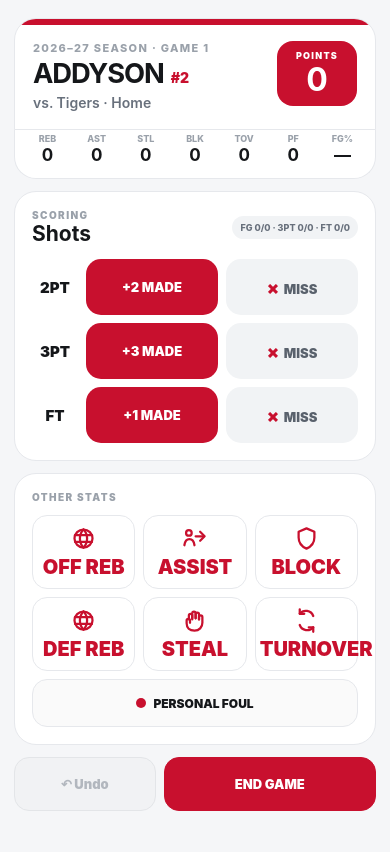
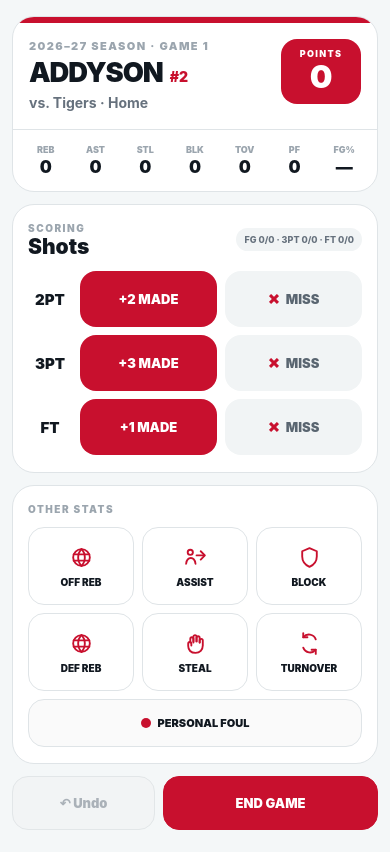
Before and after one commit to thesolelab/basketball-stat-tracker, a plain HTML site: page index.html in a window 390 px wide. Drawn offline with Linux system fonts and the light colour scheme.

Commit message:
Update styles.css

```diff
--- a/css/styles.css
+++ b/css/styles.css
@@ -1,25 +1,26 @@
 /* ======================================================
    BASKETBALL STAT TRACKER
-   Mobile-first game tracking interface
+   Mobile-first interface
 ====================================================== */
 
 :root {
   --red: #c8102e;
-  --red-dark: #a50d26;
+  --red-dark: #a90d27;
 
   --white: #ffffff;
-  --background: #f5f6f8;
+
+  --background: #f4f7f8;
   --surface: #ffffff;
+  --surface-secondary: #f1f4f5;
 
-  --text: #15171a;
-  --text-secondary: #68707c;
-  --text-muted: #9aa1aa;
+  --text: #111820;
+  --text-secondary: #66717d;
+  --text-muted: #9ba5ae;
 
-  --border: #e6e8ec;
-  --button-light: #f1f3f5;
+  --border: #dfe4e7;
 
-  --radius-lg: 22px;
-  --radius-md: 15px;
+  --radius-large: 22px;
+  --radius-medium: 16px;
 
   --content-width: 680px;
 }
@@ -39,7 +40,9 @@ html {
 
 body {
   margin: 0;
+
   min-height: 100%;
+
   background: var(--background);
   color: var(--text);
 
@@ -58,6 +61,7 @@ body {
 
 button {
   font: inherit;
+
   -webkit-tap-highlight-color: transparent;
 }
 
@@ -69,16 +73,32 @@ button {
 .app {
   width: 100%;
   max-width: var(--content-width);
+
   margin: 0 auto;
 
   padding:
-    max(18px, env(safe-area-inset-top))
+    max(16px, env(safe-area-inset-top))
     14px
-    max(28px, env(safe-area-inset-bottom));
+    max(22px, env(safe-area-inset-bottom));
 
   display: flex;
   flex-direction: column;
+
   gap: 12px;
+}
+
+
+/* ======================================================
+   GAME CARD
+====================================================== */
+
+.game-card {
+  overflow: hidden;
+
+  background: var(--white);
+
+  border: 1px solid var(--border);
+  border-radius: var(--radius-large);
 }
 
 
@@ -92,22 +112,18 @@ button {
   display: flex;
   align-items: flex-start;
   justify-content: space-between;
-  gap: 16px;
+
+  gap: 14px;
 
   padding: 22px 18px 18px;
+}
 
-  background: var(--white);
-
-  border: 1px solid var(--border);
-  border-radius: var(--radius-lg) var(--radius-lg) 0 0;
-
-  overflow: hidden;
-}
 
 .game-header::before {
   content: "";
 
   position: absolute;
+
   top: 0;
   left: 0;
 
@@ -117,33 +133,43 @@ button {
   background: var(--red);
 }
 
+
 .game-info {
   min-width: 0;
 }
 
+
 .season-label {
-  margin: 0 0 5px;
+  margin: 0 0 6px;
 
   color: var(--text-muted);
 
   font-size: 11px;
-  font-weight: 800;
-  letter-spacing: 0.12em;
+  font-weight: 900;
+
+  letter-spacing: 0.13em;
 }
+
 
 .player-name-row {
   display: flex;
   align-items: baseline;
+
   gap: 7px;
 }
+
 
 .player-name-row h1 {
   margin: 0;
 
-  font-size: clamp(24px, 7vw, 32px);
+  font-size: clamp(25px, 7vw, 32px);
+  font-weight: 900;
+
   line-height: 1;
+
   letter-spacing: -0.04em;
 }
+
 
 .player-number {
   color: var(--red);
@@ -152,13 +178,14 @@ button {
   font-weight: 900;
 }
 
+
 .opponent {
-  margin: 7px 0 0;
+  margin: 8px 0 0;
 
   color: var(--text-secondary);
 
   font-size: 14px;
-  font-weight: 600;
+  font-weight: 700;
 }
 
 
@@ -167,9 +194,11 @@ button {
 ====================================================== */
 
 .points-card {
+  flex: 0 0 auto;
+
   min-width: 80px;
 
-  padding: 9px 14px;
+  padding: 9px 14px 10px;
 
   background: var(--red);
   color: var(--white);
@@ -179,21 +208,26 @@ button {
   text-align: center;
 }
 
+
 .points-card span {
   display: block;
 
-  margin-bottom: 1px;
-
   font-size: 9px;
   font-weight: 900;
-  letter-spacing: 0.14em;
+
+  letter-spacing: 0.15em;
 }
+
 
 .points-card strong {
   display: block;
 
+  margin-top: 1px;
+
   font-size: 32px;
-  line-height: 1.1;
+  font-weight: 900;
+
+  line-height: 1.05;
 }
 
 
@@ -203,17 +237,15 @@ button {
 
 .stat-bar {
   display: grid;
-  grid-template-columns: repeat(7, 1fr);
 
-  margin-top: -12px;
-  padding: 14px 8px;
+  grid-template-columns:
+    repeat(7, minmax(0, 1fr));
 
-  background: var(--white);
+  padding: 14px 8px 15px;
 
-  border: 1px solid var(--border);
-  border-top: 1px solid #f0f1f3;
-  border-radius: 0 0 var(--radius-lg) var(--radius-lg);
+  border-top: 1px solid var(--border);
 }
+
 
 .stat {
   min-width: 0;
@@ -221,27 +253,31 @@ button {
   text-align: center;
 }
 
+
 .stat span {
   display: block;
 
-  margin-bottom: 3px;
+  margin-bottom: 4px;
 
   color: var(--text-muted);
 
   font-size: 9px;
-  font-weight: 800;
+  font-weight: 900;
 }
+
 
 .stat strong {
   display: block;
 
   font-size: 17px;
+  font-weight: 900;
+
   line-height: 1;
 }
 
 
 /* ======================================================
-   CARDS
+   STANDARD CARDS
 ====================================================== */
 
 .card {
@@ -250,17 +286,9 @@ button {
   background: var(--surface);
 
   border: 1px solid var(--border);
-  border-radius: var(--radius-lg);
+  border-radius: var(--radius-large);
 }
 
-.section-header {
-  display: flex;
-  align-items: center;
-  justify-content: space-between;
-  gap: 12px;
-
-  margin-bottom: 14px;
-}
 
 .eyebrow {
   display: block;
@@ -269,42 +297,72 @@ button {
 
   font-size: 10px;
   font-weight: 900;
-  letter-spacing: 0.14em;
+
+  letter-spacing: 0.15em;
 }
 
+
+.section-header {
+  display: flex;
+  align-items: center;
+  justify-content: space-between;
+
+  gap: 12px;
+
+  margin-bottom: 14px;
+}
+
+
 .section-header h2 {
-  margin: 1px 0 0;
+  margin: 2px 0 0;
 
   font-size: 21px;
-  line-height: 1.1;
+  font-weight: 900;
+
+  line-height: 1;
 }
 
+
+/* ======================================================
+   SHOOTING SUMMARY
+====================================================== */
+
 .shooting-summary {
-  padding: 7px 11px;
+  flex: 0 0 auto;
 
-  background: var(--button-light);
+  padding: 7px 10px;
+
+  background: var(--surface-secondary);
   color: var(--text-secondary);
 
   border-radius: 999px;
 
-  font-size: 11px;
+  font-size: 10px;
   font-weight: 800;
+
   white-space: nowrap;
 }
 
 
 /* ======================================================
-   SHOOTING CONTROLS
+   SHOT BUTTONS
 ====================================================== */
 
 .shot-row {
   display: grid;
-  grid-template-columns: 46px minmax(0, 1fr) minmax(0, 1fr);
+
+  grid-template-columns:
+    44px
+    minmax(0, 1fr)
+    minmax(0, 1fr);
+
   align-items: stretch;
+
   gap: 8px;
 
   margin-top: 8px;
 }
+
 
 .shot-label {
   display: flex;
@@ -315,11 +373,14 @@ button {
   font-weight: 900;
 }
 
+
 .shot-row button {
   min-height: 56px;
 
+  padding: 8px;
+
   border: 0;
-  border-radius: var(--radius-md);
+  border-radius: var(--radius-medium);
 
   font-size: 13px;
   font-weight: 900;
@@ -327,40 +388,144 @@ button {
   cursor: pointer;
 }
 
+
 .btn-made {
   background: var(--red);
   color: var(--white);
 }
 
+
 .btn-miss {
-  background: var(--button-light);
-  color: #59616c;
+  background: var(--surface-secondary);
+  color: #596570;
+}
+
+
+.miss-x {
+  margin-right: 3px;
+
+  color: var(--red);
+
+  font-size: 18px;
+  font-weight: 900;
+
+  line-height: 0;
 }
 
 
 /* ======================================================
-   OTHER STAT BUTTONS
+   OTHER STATS
 ====================================================== */
+
+.other-stats-card {
+  padding-bottom: 16px;
+}
+
 
 .stat-buttons {
   display: grid;
-  grid-template-columns: repeat(3, minmax(0, 1fr));
+
+  grid-template-columns:
+    repeat(3, minmax(0, 1fr));
+
   gap: 8px;
 
   margin-top: 12px;
 }
 
+
 .stat-buttons button {
+  display: flex;
+  flex-direction: column;
+  align-items: center;
+  justify-content: center;
+
   min-width: 0;
-  min-height: 68px;
+  min-height: 82px;
 
-  padding: 8px 4px;
+  padding: 10px 5px;
 
   background: var(--white);
   color: var(--text);
 
   border: 1px solid var(--border);
-  border-radius: var(--radius-md);
+  border-radius: var(--radius-medium);
+
+  cursor: pointer;
+}
+
+
+/* ======================================================
+   STAT ICONS
+====================================================== */
+
+.stat-icon {
+  display: flex;
+  align-items: center;
+  justify-content: center;
+
+  width: 27px;
+  height: 27px;
+
+  margin-bottom: 7px;
+
+  color: var(--red);
+}
+
+
+.stat-icon svg {
+  display: block;
+
+  width: 27px;
+  height: 27px;
+
+  fill: none;
+
+  stroke: currentColor;
+  stroke-width: 1.8;
+
+  stroke-linecap: round;
+  stroke-linejoin: round;
+}
+
+
+.stat-button-label {
+  display: block;
+
+  color: var(--text);
+
+  font-size: 10px;
+  font-weight: 900;
+
+  line-height: 1.1;
+
+  white-space: nowrap;
+}
+
+
+/* ======================================================
+   PERSONAL FOUL
+====================================================== */
+
+.foul-button {
+  display: flex;
+  align-items: center;
+  justify-content: center;
+
+  gap: 7px;
+
+  width: 100%;
+  min-height: 48px;
+
+  margin-top: 8px;
+
+  padding: 8px;
+
+  background: #fafafa;
+  color: var(--text);
+
+  border: 1px solid var(--border);
+  border-radius: var(--radius-medium);
 
   font-size: 11px;
   font-weight: 900;
@@ -368,37 +533,16 @@ button {
   cursor: pointer;
 }
 
-.stat-buttons button span {
+
+.foul-dot {
   display: block;
 
-  margin-bottom: 3px;
+  width: 10px;
+  height: 10px;
 
-  color: var(--red);
+  background: var(--red);
 
-  font-size: 20px;
-  line-height: 1;
-}
-
-.foul-button {
-  width: 100%;
-  min-height: 48px;
-
-  margin-top: 8px;
-
-  background: #fafafa;
-  color: var(--text);
-
-  border: 1px solid var(--border);
-  border-radius: var(--radius-md);
-
-  font-size: 12px;
-  font-weight: 900;
-
-  cursor: pointer;
-}
-
-.foul-button::first-letter {
-  color: var(--red);
+  border-radius: 50%;
 }
 
 
@@ -408,14 +552,21 @@ button {
 
 .game-controls {
   display: grid;
-  grid-template-columns: 0.8fr 1.2fr;
+
+  grid-template-columns:
+    0.8fr
+    1.2fr;
+
   gap: 8px;
 }
+
 
 .game-controls button {
   min-height: 54px;
 
-  border-radius: var(--radius-md);
+  padding: 8px;
+
+  border-radius: var(--radius-medium);
 
   font-size: 13px;
   font-weight: 900;
@@ -423,12 +574,24 @@ button {
   cursor: pointer;
 }
 
+
 .undo-button {
   background: var(--white);
   color: var(--text-secondary);
 
-  border: 1px solid #d8dce1;
+  border: 1px solid var(--border);
 }
+
+
+.undo-button:disabled {
+  background: #f2f4f5;
+  color: #aab1b8;
+
+  border-color: #e2e6e8;
+
+  cursor: default;
+}
+
 
 .end-game-button {
   background: var(--red);
@@ -439,7 +602,7 @@ button {
 
 
 /* ======================================================
-   INTERACTIONS
+   BUTTON FEEDBACK
 ====================================================== */
 
 button {
@@ -449,118 +612,27 @@ button {
     background-color 0.15s ease;
 }
 
-button:active {
+
+button:active:not(:disabled) {
   transform: scale(0.97);
-  opacity: 0.86;
+
+  opacity: 0.88;
 }
 
+
 button:focus-visible {
-  outline: 3px solid rgba(200, 16, 46, 0.22);
+  outline: 3px solid rgba(200, 16, 46, 0.2);
+
   outline-offset: 2px;
 }
 
 
-/* ======================================================
-   TABLET
-====================================================== */
-
-@media (min-width: 600px) {
-
-  .app {
-    padding-left: 22px;
-    padding-right: 22px;
-  }
-
-  .game-header {
-    padding: 26px 24px 21px;
-  }
-
-  .card {
-    padding: 20px;
-  }
-
-  .shot-row {
-    grid-template-columns: 60px minmax(0, 1fr) minmax(0, 1fr);
-  }
-
-  .stat-buttons button {
-    min-height: 76px;
-  }
-}
-/* ======================================================
-   SHOOTING SUMMARY
-====================================================== */
-
-.miss-x {
-  margin-right: 2px;
-
-  color: var(--red);
-
-  font-size: 18px;
-  font-weight: 900;
+.stat-recorded {
+  animation: stat-recorded 0.22s ease;
 }
 
 
-/* ======================================================
-   STAT ICONS
-====================================================== */
-
-.stat-icon {
-  display: flex !important;
-  align-items: center;
-  justify-content: center;
-
-  width: 28px;
-  height: 28px;
-
-  margin: 0 auto 5px !important;
-
-  color: var(--red);
-}
-
-.stat-icon svg {
-  width: 27px;
-  height: 27px;
-
-  fill: none;
-  stroke: currentColor;
-
-  stroke-width: 2;
-  stroke-linecap: round;
-  stroke-linejoin: round;
-}
-
-
-/* ======================================================
-   FOUL ICON
-====================================================== */
-
-.foul-button {
-  display: flex;
-  align-items: center;
-  justify-content: center;
-  gap: 7px;
-}
-
-.foul-dot {
-  width: 10px;
-  height: 10px;
-
-  background: var(--red);
-
-  border-radius: 50%;
-}
-
-
-/* ======================================================
-   TAP FEEDBACK
-====================================================== */
-
-.stat-recorded {
-  animation: statRecorded 0.22s ease;
-}
-
-@keyframes statRecorded {
+@keyframes stat-recorded {
 
   0% {
     transform: scale(1);
@@ -578,75 +650,74 @@ button:focus-visible {
 
 
 /* ======================================================
-   DISABLED UNDO
-====================================================== */
-
-.undo-button:disabled {
-  background: #f1f2f4;
-  color: #b2b7be;
-
-  border-color: #e3e5e8;
-
-  cursor: default;
-}
-
-.undo-button:disabled:active {
-  transform: none;
-  opacity: 1;
-}
-
-
-/* ======================================================
-   END GAME MODAL
+   MODAL BACKDROP
 ====================================================== */
 
 .modal-backdrop {
   position: fixed;
+
   inset: 0;
-  z-index: 100;
+
+  z-index: 1000;
 
   display: flex;
   align-items: flex-end;
   justify-content: center;
 
-  padding: 18px;
+  padding: 0;
 
-  background: rgba(15, 17, 20, 0.48);
+  background: rgba(17, 24, 32, 0.45);
 
   opacity: 0;
   visibility: hidden;
+  pointer-events: none;
 
   transition:
-    opacity 0.2s ease,
-    visibility 0.2s ease;
+    opacity 0.18s ease,
+    visibility 0.18s ease;
 }
+
 
 .modal-backdrop.is-open {
   opacity: 1;
   visibility: visible;
+  pointer-events: auto;
 }
+
+
+/* ======================================================
+   END GAME BOTTOM SHEET
+====================================================== */
 
 .end-game-modal {
   width: 100%;
   max-width: var(--content-width);
 
+  margin: 0;
+
   padding:
     10px
     20px
-    max(20px, env(safe-area-inset-bottom));
+    max(22px, env(safe-area-inset-bottom));
 
   background: var(--white);
 
-  border-radius: 24px;
+  border-radius: 26px 26px 0 0;
 
-  transform: translateY(20px);
+  box-shadow:
+    0 -8px 30px rgba(0, 0, 0, 0.12);
+
+  transform: translateY(100%);
 
   transition: transform 0.2s ease;
 }
 
-.modal-backdrop.is-open .end-game-modal {
+
+.modal-backdrop.is-open
+.end-game-modal {
   transform: translateY(0);
 }
+
 
 .modal-handle {
   width: 38px;
@@ -654,17 +725,23 @@ button:focus-visible {
 
   margin: 0 auto 18px;
 
-  background: #d8dce1;
+  background: #d7dcdf;
 
   border-radius: 999px;
 }
 
+
 .end-game-modal h2 {
-  margin: 4px 0 6px;
+  margin: 5px 0 6px;
 
   font-size: 25px;
+  font-weight: 900;
+
+  line-height: 1.1;
+
   letter-spacing: -0.03em;
 }
+
 
 .modal-description {
   margin: 0;
@@ -672,31 +749,62 @@ button:focus-visible {
   color: var(--text-secondary);
 
   font-size: 14px;
-  line-height: 1.45;
+
+  line-height: 1.4;
 }
+
+
+/* ======================================================
+   FINAL STATS
+====================================================== */
 
 .final-stat-line {
   display: grid;
-  grid-template-columns: repeat(4, 1fr);
 
-  margin-top: 20px;
-  padding: 16px 8px;
+  grid-template-columns:
+    repeat(4, minmax(0, 1fr));
 
-  background: #f7f8f9;
+  margin-top: 18px;
+
+  padding: 15px 6px;
+
+  background: #f6f8f9;
 
   border-radius: 17px;
 }
 
+
 .final-stat-line div {
+  position: relative;
+
   text-align: center;
 }
+
+
+.final-stat-line div:not(:last-child)::after {
+  content: "";
+
+  position: absolute;
+
+  top: 3px;
+  right: 0;
+
+  width: 1px;
+  height: calc(100% - 6px);
+
+  background: #dce1e4;
+}
+
 
 .final-stat-line strong {
   display: block;
 
-  font-size: 24px;
+  font-size: 23px;
+  font-weight: 900;
+
   line-height: 1;
 }
+
 
 .final-stat-line span {
   display: block;
@@ -709,56 +817,86 @@ button:focus-visible {
   font-weight: 900;
 }
 
+
 .final-shooting {
   margin-top: 10px;
 
   color: var(--text-secondary);
 
-  font-size: 12px;
+  font-size: 11px;
   font-weight: 800;
 
   text-align: center;
 }
 
+
+/* ======================================================
+   MODAL ACTIONS
+====================================================== */
+
 .modal-actions {
   display: grid;
-  grid-template-columns: 1fr 1fr;
+
+  grid-template-columns:
+    1fr
+    1fr;
+
   gap: 8px;
 
-  margin-top: 20px;
+  margin-top: 18px;
 }
+
 
 .modal-actions button {
   min-height: 52px;
 
-  border-radius: var(--radius-md);
+  padding: 8px;
 
-  font-size: 12px;
+  border: 0;
+  border-radius: var(--radius-medium);
+
+  font-size: 11px;
   font-weight: 900;
 
   cursor: pointer;
 }
 
+
 .modal-cancel {
-  background: var(--button-light);
-  color: var(--text-secondary);
+  background: var(--surface-secondary);
+  color: var(--text);
+}
 
-  border: 0;
-}
 
 .modal-confirm {
   background: var(--red);
   color: var(--white);
-
-  border: 0;
 }
 
 
 /* ======================================================
-   SMALL SCREEN SHOOTING SUMMARY
+   MOBILE
 ====================================================== */
 
 @media (max-width: 430px) {
+
+  .app {
+    padding-left: 12px;
+    padding-right: 12px;
+  }
+
+
+  .game-header {
+    padding-left: 16px;
+    padding-right: 16px;
+  }
+
+
+  .card {
+    padding-left: 15px;
+    padding-right: 15px;
+  }
+
 
   .shooting-summary {
     padding: 6px 8px;
@@ -766,4 +904,56 @@ button:focus-visible {
     font-size: 9px;
   }
 
+
+  .stat-buttons button {
+    min-height: 78px;
+  }
+
+
+  .stat-icon,
+  .stat-icon svg {
+    width: 25px;
+    height: 25px;
+  }
+
 }
+
+
+/* ======================================================
+   TABLET
+====================================================== */
+
+@media (min-width: 600px) {
+
+  .app {
+    padding-left: 22px;
+    padding-right: 22px;
+  }
+
+
+  .game-header {
+    padding:
+      26px
+      24px
+      21px;
+  }
+
+
+  .card {
+    padding: 20px;
+  }
+
+
+  .shot-row {
+    grid-template-columns:
+      58px
+      minmax(0, 1fr)
+      minmax(0, 1fr);
+  }
+
+
+  .stat-buttons button {
+    min-height: 88px;
+  }
+
+}
```
